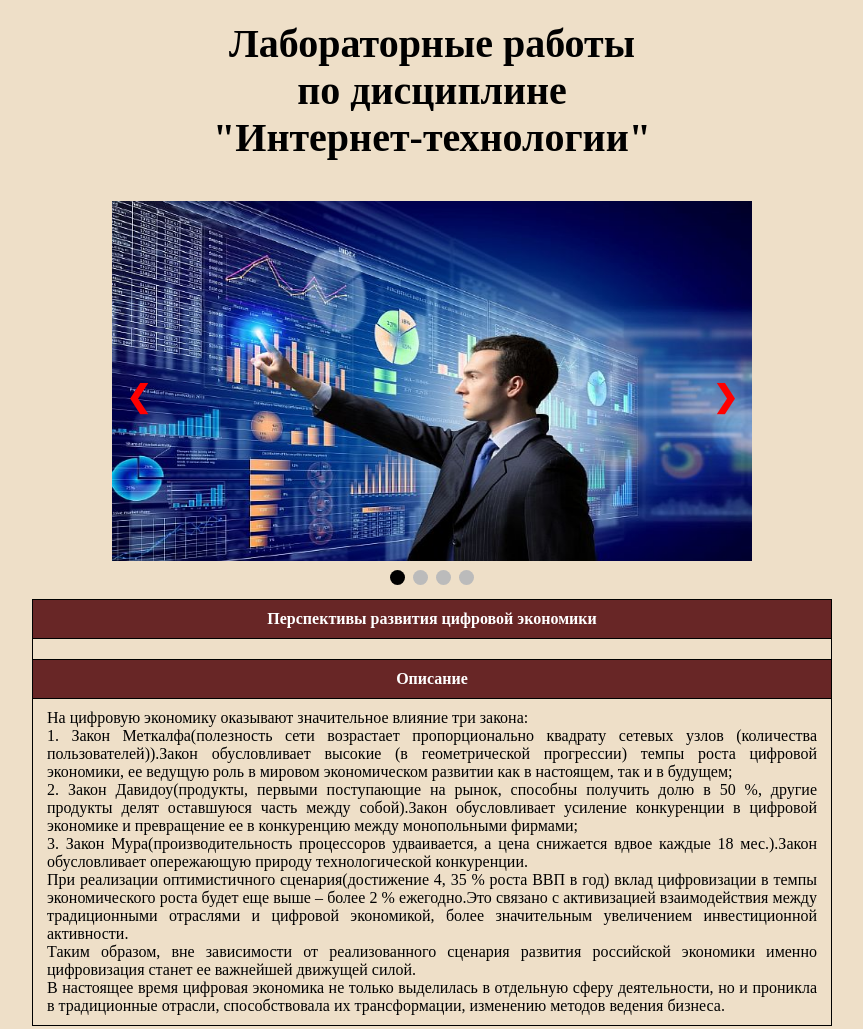
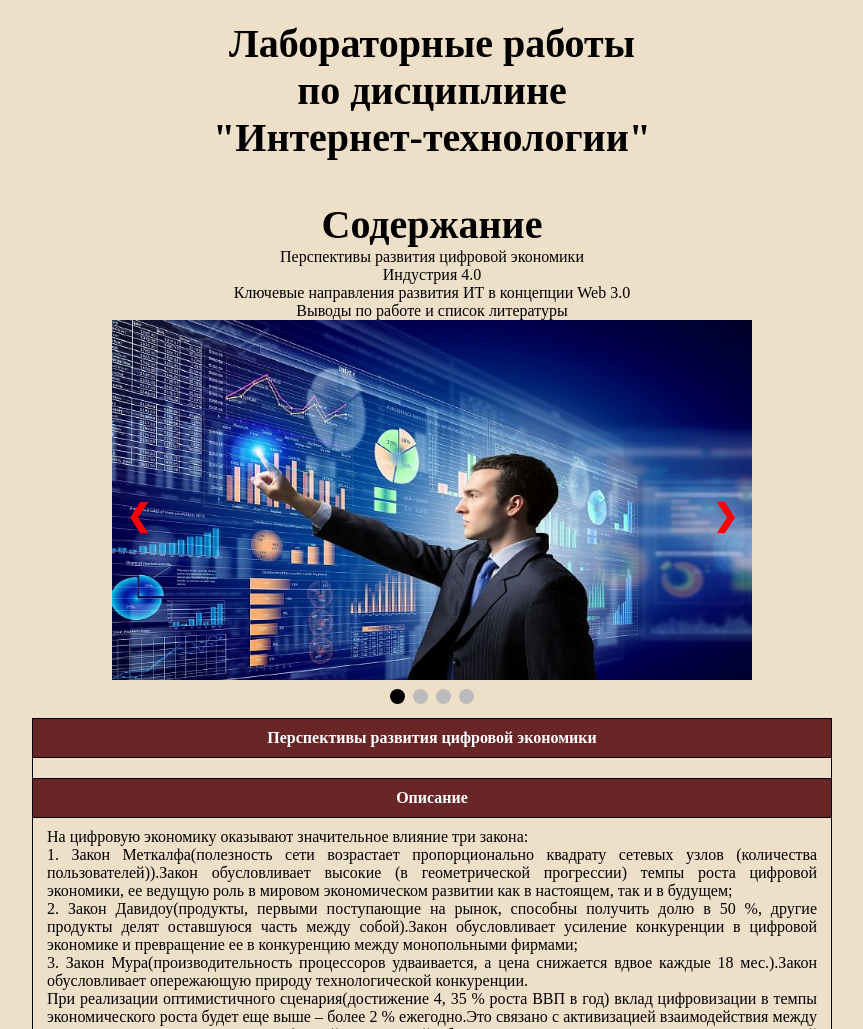
Before and after one commit to Darina-Plotnikova/Darina-Plotnikova.github.io, a plain HTML site: page index.html in a window 1280 px wide. Shown: the top 1029 px of the page, without its empty margins (208-1071 px from the left). Drawn offline with Linux system fonts and the light colour scheme.

Commit message:
Update index.html

```diff
--- a/index.html
+++ b/index.html
@@ -14,6 +14,14 @@
             <p class="text-dec">по дисциплине</p>
             <p class="text-dec" style="padding: 0px 0px 40px 0px;">"Интернет-технологии"</p>
         </div>
+        <div style="text-align:center">
+            <p class="text-dec">Содержание</p>
+            <p onclick="show(1); return false;">Перспективы развития цифровой экономики</p>
+            <p onclick="show(2); return false;">Индустрия 4.0</p>
+            <p onclick="show(3); return false;">Ключевые направления развития ИТ в концепции Web 3.0</p>
+            <p onclick="show(4); return false;">Выводы по работе и список литературы</p>
+        </div>
+
         <div class="left">
             <!--Слайдер-->
             <div class="Slider table">
```
